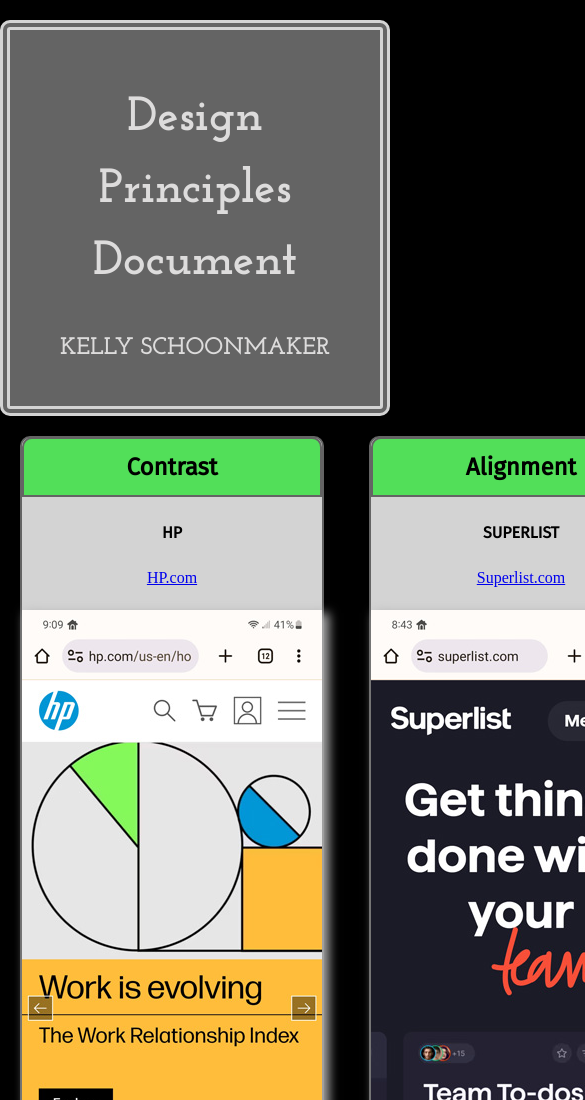
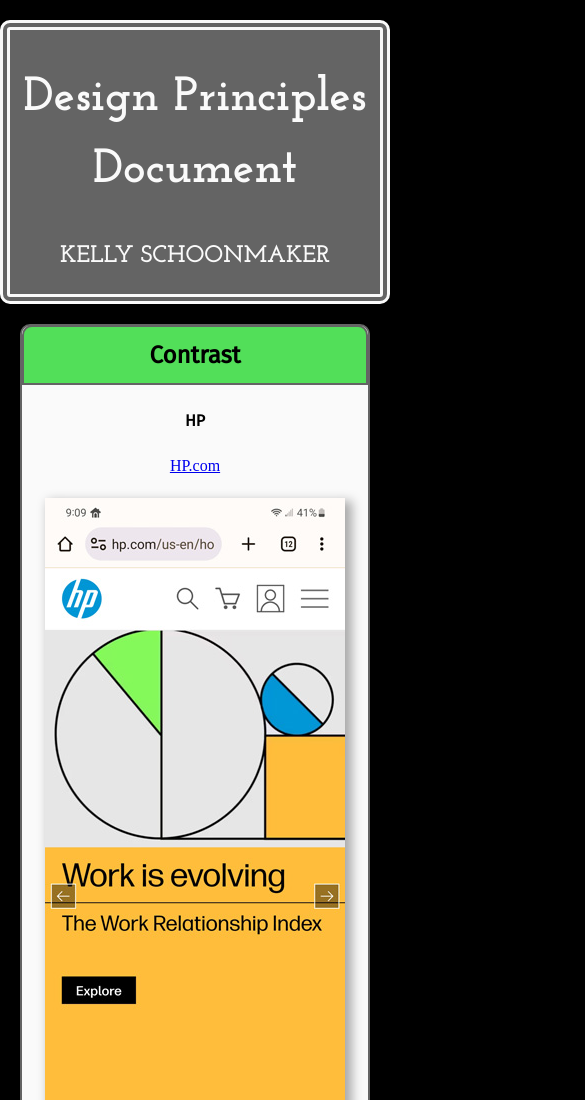
Before and after one commit to kkschoonmaker/wdd230, a plain HTML site: page lesson02/design-principles.html in a window 390 px wide. Shown: the top 1100 px of the page, 585 px wide, since content can reach past the window. Drawn offline with Linux system fonts and the light colour scheme.

Commit message:
design principles

```diff
--- a/lesson02/design-principles.html
+++ b/lesson02/design-principles.html
@@ -13,6 +13,8 @@
 
     <link rel="stylesheet" href="styles/normalize.css" />
     <link rel="stylesheet" href="styles/base.css" />
+    <link rel="stylesheet" href="styles/medium.css" />
+    <link rel="stylesheet" href="styles/small.css" />
   </head>
   <body>
     <header>
@@ -20,7 +22,7 @@
       <h2>Kelly Schoonmaker</h2>
     </header>
     <main>
-      <section class="card">
+      <section class="card" id="contrast">
         <h3>Contrast</h3>
         <h4>HP</h4>
         <a href="hp.com">HP.com</a>
@@ -39,7 +41,7 @@
           vibrant yellow color helps it to stand out.
         </p>
       </section>
-      <section class="card">
+      <section class="card" id="alignment">
         <h3>Alignment</h3>
         <h4>Superlist</h4>
         <a href="superlist.com">Superlist.com</a>
@@ -60,7 +62,7 @@
           continues to draw the eye down through the entire page.
         </p>
       </section>
-      <section class="card">
+      <section class="card" id="whitespace">
         <h3>White Space</h3>
         <h4>Square Space</h4>
         <a href="squarespace.com">Squarespace.com</a>
--- a/lesson02/styles/base.css
+++ b/lesson02/styles/base.css
@@ -7,15 +7,15 @@ body {
   text-align: center;
   max-width: 1200px;
   background-color: black;
-  color: rgb(221, 220, 220);
+  color: rgb(250, 250, 250);
   line-height: 1.5;
 }
 header {
+  margin: auto;
   background-color: rgb(100, 100, 100);
   margin-top: 20px;
-  border: 10px double lightgray;
+  border: 10px double rgb(250, 250, 250);
   border-radius: 10px;
-  padding: 20px;
 }
 h1 {
   font-family: "Josefin Slab", serif;
@@ -62,7 +62,7 @@ p {
 }
 .card {
   margin: 20px;
-  background-color: lightgray;
+  background-color: rgb(250, 250, 250);
   border: 2px solid rgb(100, 100, 100);
   border-radius: 10px;
   color: black;
@@ -70,6 +70,5 @@ p {
 footer p {
   padding: 0;
   margin: 0;
-  background-color: rgb(100, 100, 100);
   text-align: center;
 }
--- /dev/null
+++ b/lesson02/styles/medium.css
@@ -0,0 +1,19 @@
+@media screen and (max-width: 1100px) {
+  main {
+    display: grid;
+    grid-template-columns: 1fr 1fr;
+    grid-gap: 5px;
+  }
+
+  #contrast {
+    grid-column: 1/2;
+  }
+
+  #alignment {
+    grid-column: 2/3;
+  }
+
+  #whitespace {
+    grid-column: 1/3;
+  }
+}
--- /dev/null
+++ b/lesson02/styles/small.css
@@ -0,0 +1,19 @@
+@media screen and (max-width: 700px) {
+  main {
+    display: grid;
+    grid-template-columns: 1fr;
+    grid-gap: 5px;
+  }
+
+  #contrast {
+    grid-column: 1/2;
+  }
+
+  #alignment {
+    grid-column: 1/2;
+  }
+
+  #whitespace {
+    grid-column: 1/2;
+  }
+}
```
